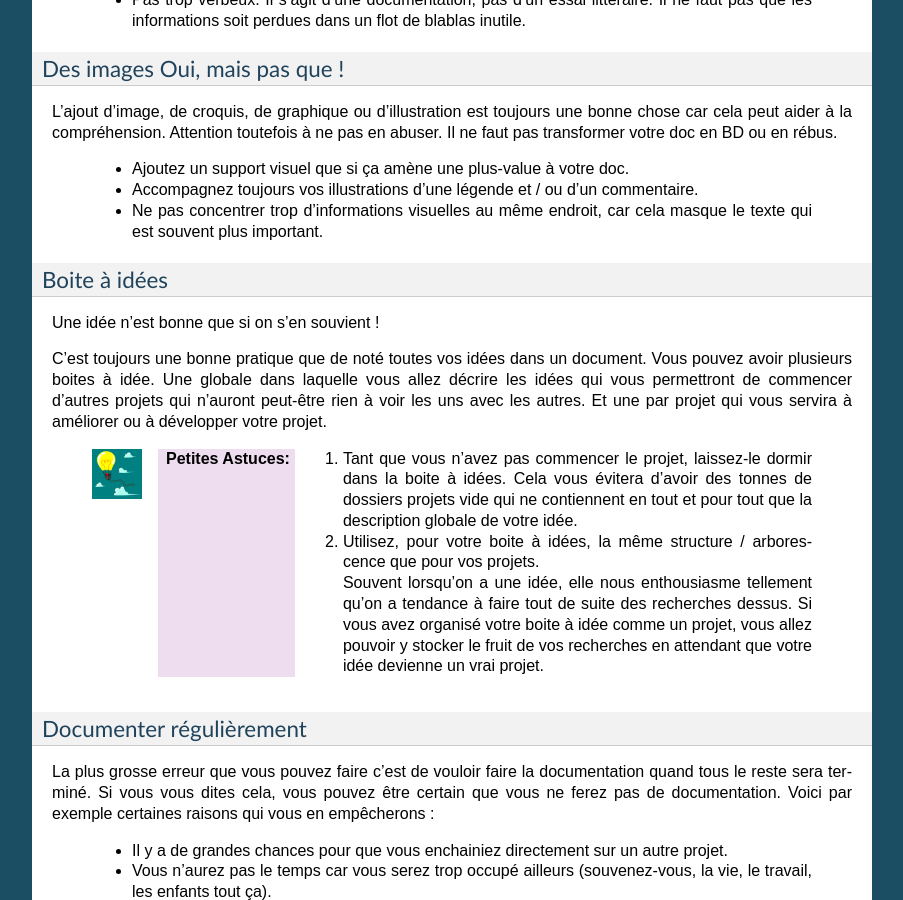
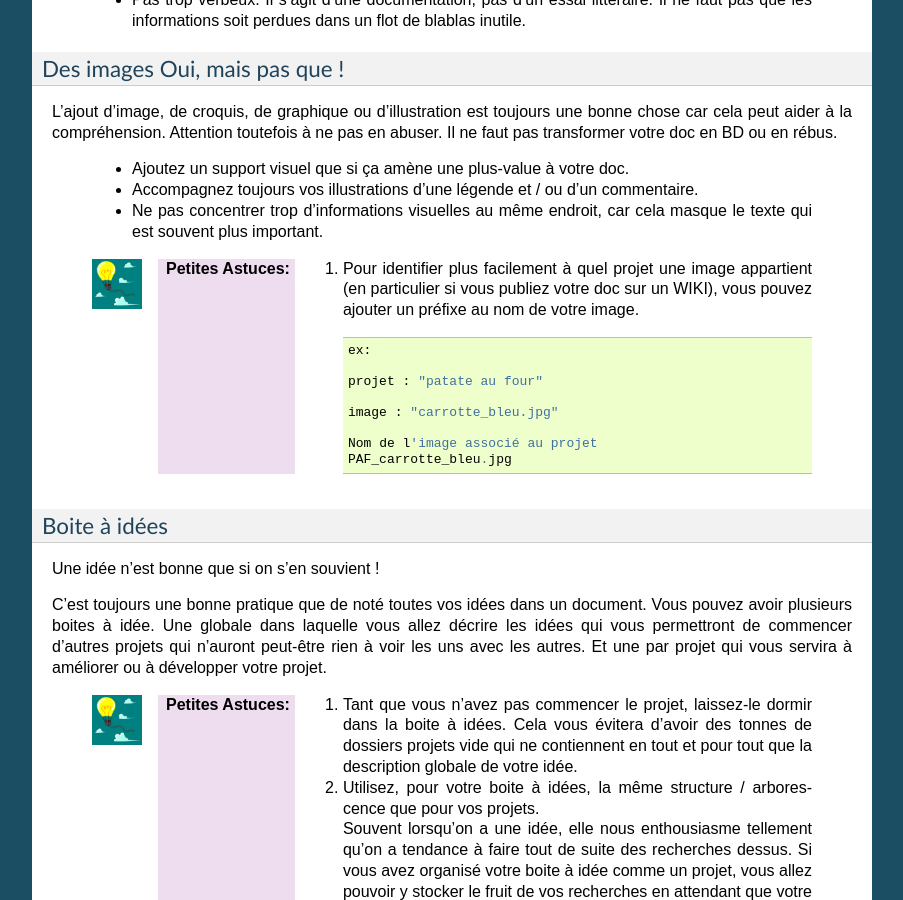
Before and after one commit to volab/howto_doc, a Sphinx documentation site: the page built from _1_userDoc/source/howTo_Doc.rst, in a window 1280 px wide and 900 px high, scrolled down 2645 px. Shown: the whole window, without its empty margins (198-1101 px from the left). Built offline with Sphinx 7.4.7, drawn with Linux system fonts in a browser that asks for light colours.

```diff
--- a/_1_userDoc/source/howTo_Doc.rst
+++ b/_1_userDoc/source/howTo_Doc.rst
@@ -176,6 +176,26 @@ votre doc en BD ou en rébus.
 
     * Ne pas concentrer trop d'informations visuelles au même endroit, car cela masque le texte qui
       est souvent plus important.
+
+    .. image:: ./Images/Deco/ampoule.png
+       :width: 50px
+       :height: 50px
+       :align: left
+
+    :Petites Astuces:
+
+                #. Pour identifier plus facilement à quel projet une image appartient (en
+                   particulier si vous publiez votre doc sur un WIKI), vous pouvez ajouter un
+                   préfixe au nom de votre image. ::
+
+                        ex:
+
+                        projet : "patate au four"
+
+                        image : "carrotte_bleu.jpg"
+
+                        Nom de l'image associé au projet
+                        PAF_carrotte_bleu.jpg
 
 Boite à idées
 =============
```
Also changed, not shown: README.rst (+8 -7 lines).
